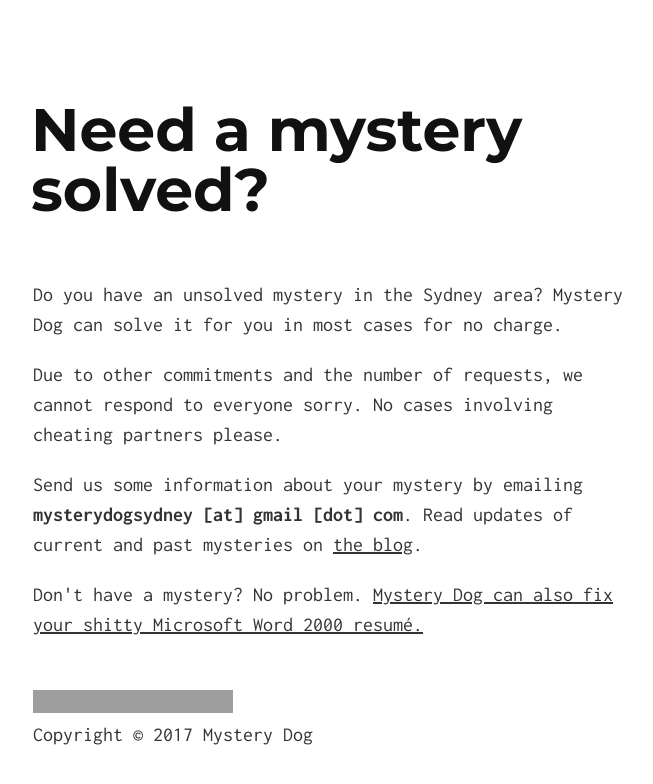
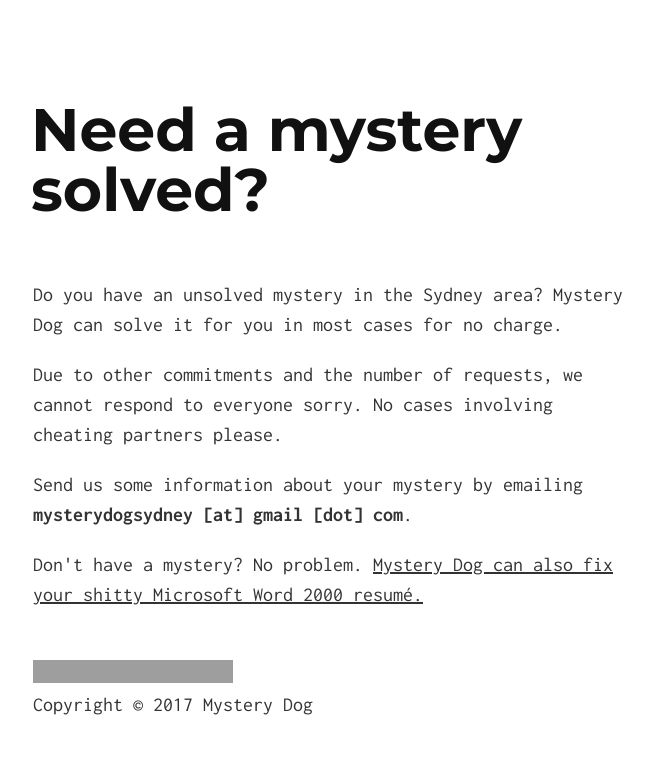
Before and after one commit to tomjoyner/shopping_cart, a Jekyll site: the page built from index.md, in a window 1280 px wide, cut to the strip 0-784 px from the top of the page. Shown: the whole strip, without its empty margins (307-960 px from the left). Built offline with Jekyll 4.4.1, drawn with Linux system fonts in a browser that asks for light colours; our own code applies the rules of GitHub Pages for plain Markdown files; grey boxes are pictures that could not be loaded.

Commit message:
Update index.md

```diff
--- a/index.md
+++ b/index.md
@@ -9,7 +9,7 @@
 
 <p>Due to other commitments and the number of requests, we cannot respond to everyone sorry. No cases involving cheating partners please.</p>
 
-<p>Send us some information about your mystery by emailing <strong>mysterydogsydney [at] gmail [dot] com</strong>. Read updates of current and past mysteries on <a href="/blog">the blog</a>.</p>
+<p>Send us some information about your mystery by emailing <strong>mysterydogsydney [at] gmail [dot] com</strong>.
 
 <p>Don't have a mystery? No problem. <a href="/resumeservice.html">Mystery Dog can also fix your shitty Microsoft Word 2000 resumé.</a> </p>
 <br><img src="https://cdn.shopify.com/s/files/1/2212/7751/files/MysteryDog_logo_web.png?4061547665473719697" alt="Mystery Dog logo" height="23" width="200" align=left></br>
```
